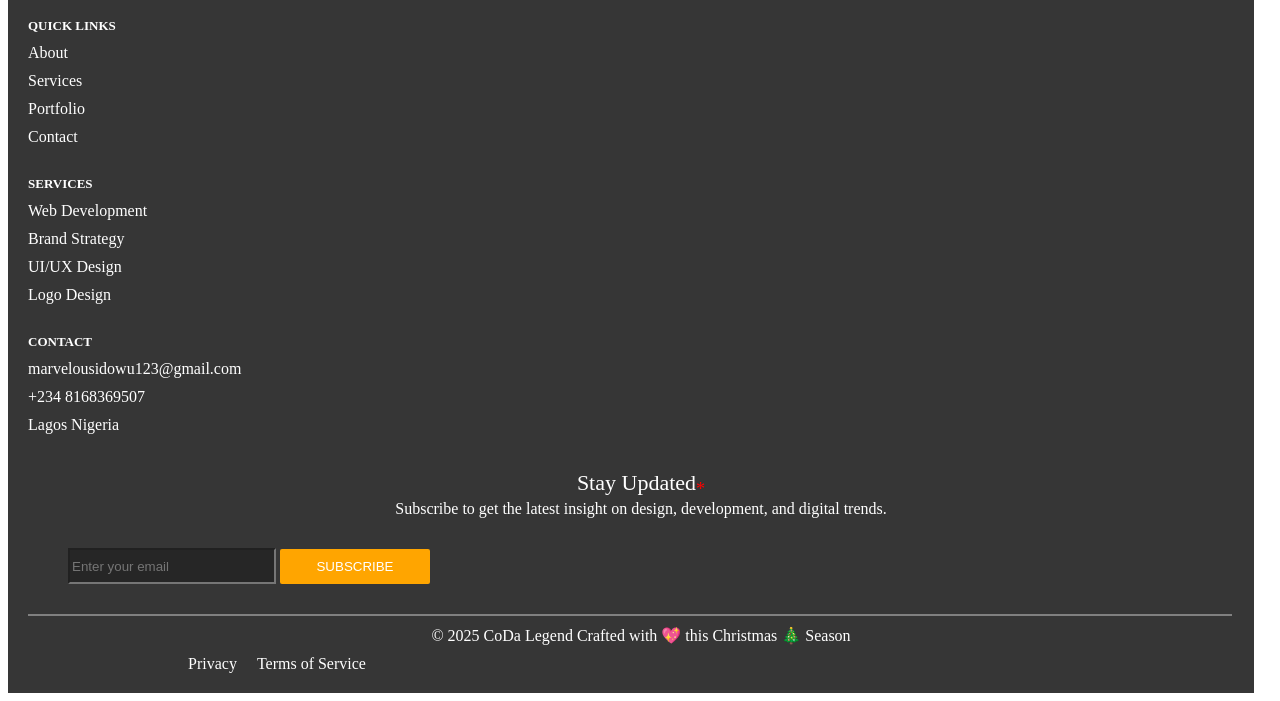
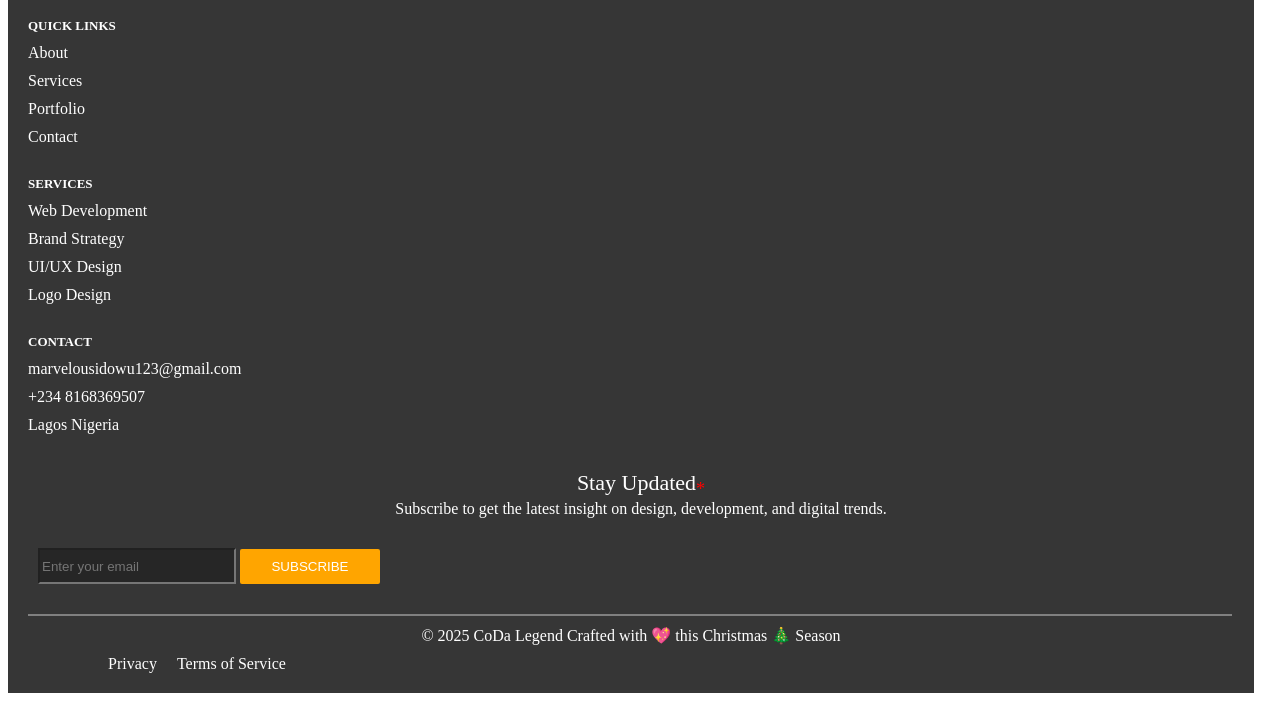
Before and after one commit to CoDaLegend/Footer, a plain HTML site: page index.html in a window 1280 px wide. Shown: the part 202-903 px from the top of the page. Drawn offline with Linux system fonts and the light colour scheme.

Commit message:
Edit All

```diff
--- a/index.html
+++ b/index.html
@@ -35,7 +35,7 @@
         }
 
         .quick{
-            width: 120px;
+            width: 150px;
             height: 100%;
             display: flex;
             flex-direction: column;
@@ -58,19 +58,19 @@
             height: 100%;
             display: flex;
             margin: 30px;
-            margin-left: 40px;
+            margin-left: 10px;
         }
 
         .email-container input{
             background-color: rgba(0, 0, 0, 0.301);
-            width: 200px;
+            width: 190px;
             height: 30px;
             color: white;
         }
 
         button{
             height: 35px;
-            width: 150px;
+            width: 140px;
             color: white;
             border: none;
             border-radius: 2px;
@@ -87,11 +87,11 @@
         }
 
         .privacy{
-            width: 200px;
+            width: 300px;
             height: 100%;
             display: flex;
             gap: 20px;
-            margin-left: 160px;
+            margin-left: 80px;
             margin-top: 10px;
         }
 
@@ -179,7 +179,7 @@
 
         <div class="hr"></div>
 
-        <h style="text-align: center;">© 2025 CoDa Legend Crafted with &#128150; this Christmas 🎄 Season</h>
+        <h style="text-align: center;margin-right: 20px;">© 2025 CoDa Legend Crafted with &#128150; this Christmas 🎄 Season</h>
 
         <div class="privacy">
             <a href="#">Privacy</a>
```
